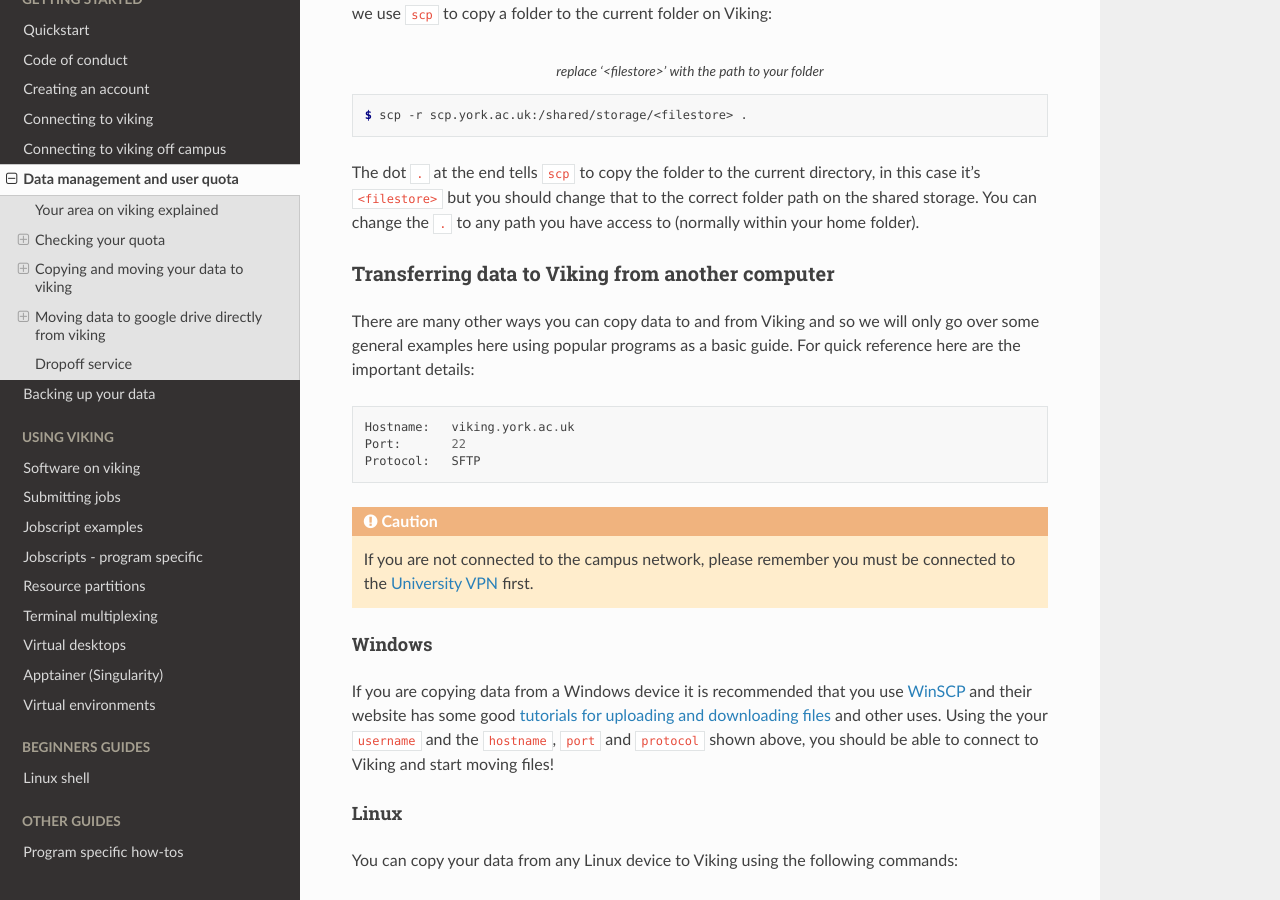
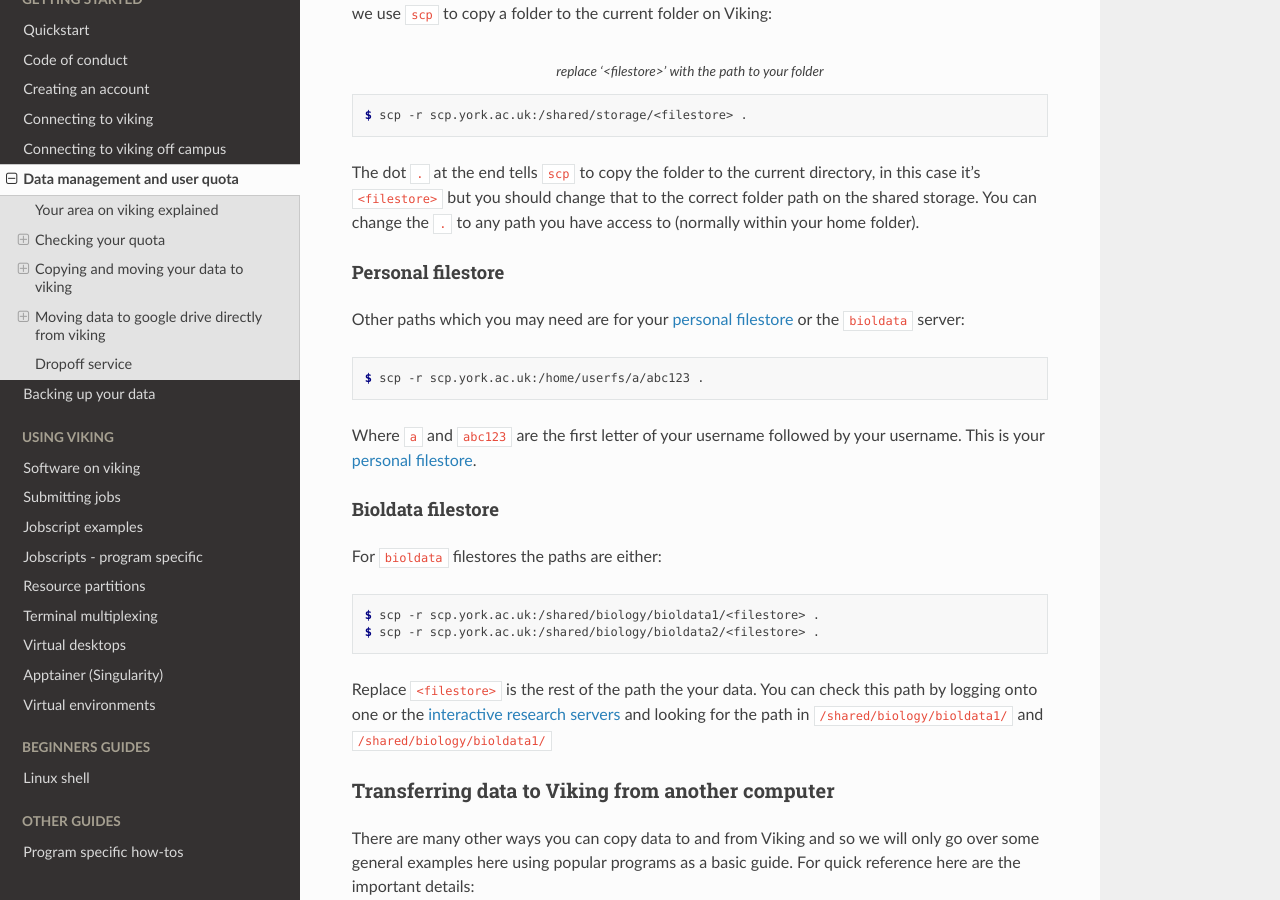
Before and after one commit to university-of-york/research-it-documentation, a Sphinx documentation site: the page built from docs/source/getting_started/data_management_and_user_quota.rst, in a window 1280 px wide and 900 px high, scrolled down 2288 px. Built offline with Sphinx 7.4.7 and the Read the Docs theme 2.0.0, drawn with Linux system fonts in a browser that asks for light colours.

Commit message:
add bioldata paths in data management

```diff
--- a/docs/source/getting_started/data_management_and_user_quota.rst
+++ b/docs/source/getting_started/data_management_and_user_quota.rst
@@ -103,6 +103,31 @@ It's possible to be logged into Viking and directly copy data across from your `
     $ scp -r scp.york.ac.uk:/shared/storage/<filestore> .
 
 The dot ``.`` at the end tells ``scp`` to copy the folder to the current directory, in this case it's ``<filestore>`` but you should change that to the correct folder path on the shared storage. You can change the ``.`` to any path you have access to (normally within your home folder).
+
+Personal filestore
+""""""""""""""""""
+
+Other paths which you may need are for your `personal filestore <https://www.york.ac.uk/it-services/filestore/>`_ or the ``bioldata`` server:
+
+.. code-block:: console
+
+    $ scp -r scp.york.ac.uk:/home/userfs/a/abc123 .
+
+Where ``a`` and ``abc123`` are the first letter of your username followed by your username. This is your `personal filestore <https://www.york.ac.uk/it-services/filestore/>`_.
+
+
+Bioldata filestore
+"""""""""""""""""""
+
+For ``bioldata`` filestores the paths are either:
+
+.. code-block:: console
+
+    $ scp -r scp.york.ac.uk:/shared/biology/bioldata1/<filestore> .
+    $ scp -r scp.york.ac.uk:/shared/biology/bioldata2/<filestore> .
+
+Replace ``<filestore>`` is the rest of the path the your data. You can check this path by logging onto one or the `interactive research servers <https://wiki.york.ac.uk/display/RCS/Interactive+Research+Linux+Service>`_ and looking for the path in ``/shared/biology/bioldata1/`` and ``/shared/biology/bioldata1/``
+
 
 
 Transferring data to Viking from another computer
```
